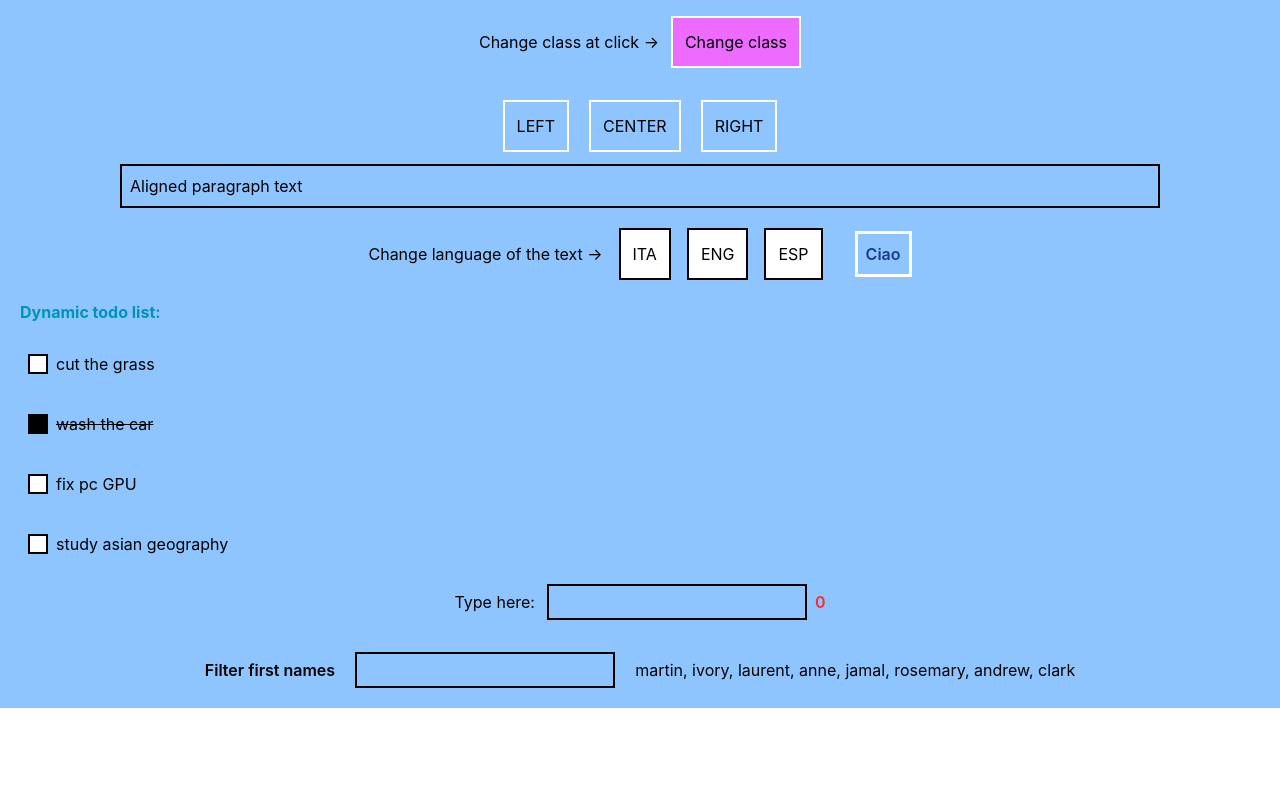
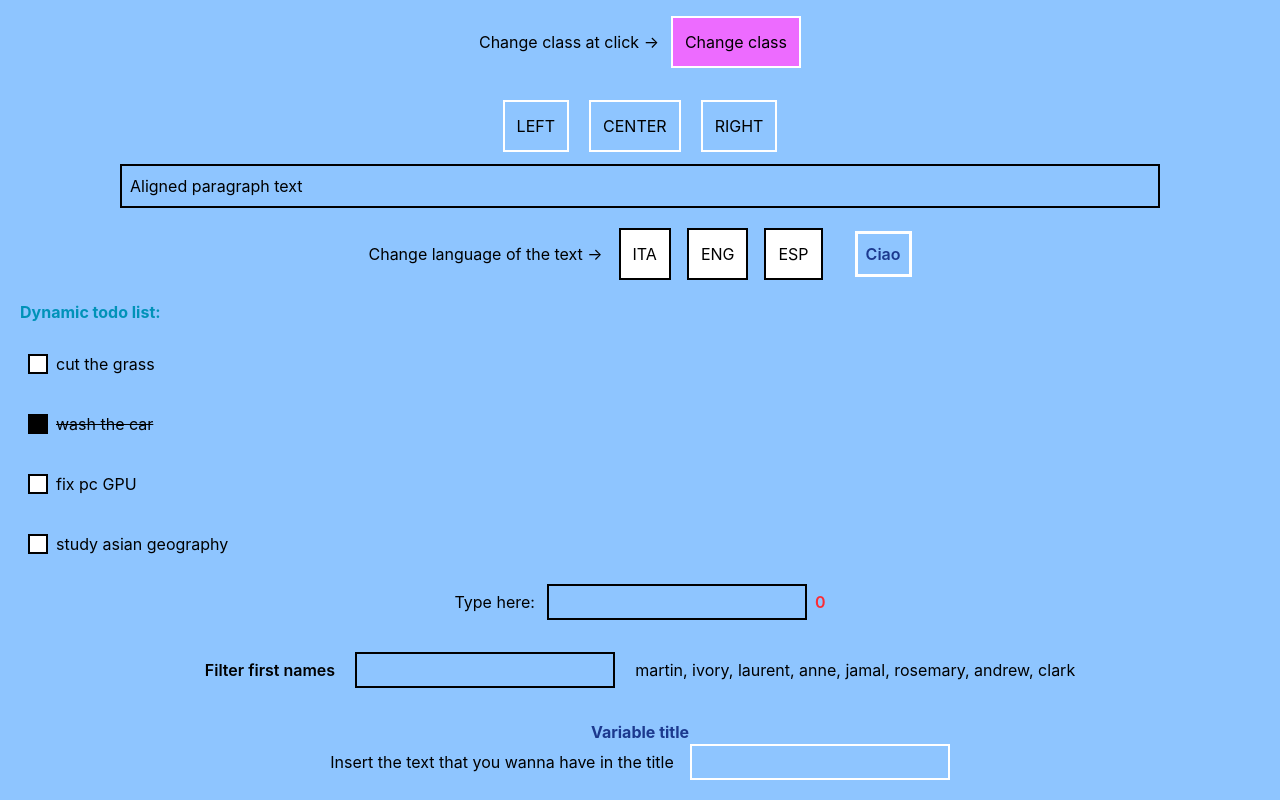
Before and after one commit to gianlucadecampo/react-binding, a React (Vite) app: page / in a window 1280 px wide. Shown: the part 226-1026 px from the top of the page. Before the commit the page ends 934 px from the top, so only its background shows below. Built offline with nearby package versions, Linux system fonts and the light colour scheme.

Commit message:
change title component

```diff
--- a/src/components/layout/Main.jsx
+++ b/src/components/layout/Main.jsx
@@ -5,6 +5,7 @@ import Welcome from '../ui/Welcome'
 import Todo from '../ui/Todo'
 import CharCounter from '../ui/CharCounter'
 import NameFilter from '../ui/NameFilter'
+import ChangeTitle from '../ui/ChangeTitle'
 
 export default function Main() {
   return (
@@ -17,6 +18,7 @@ export default function Main() {
       <Todo />
       <CharCounter />
       <NameFilter />
+      <ChangeTitle />
     </section>
   )
 }
--- /dev/null
+++ b/src/components/ui/ChangeTitle.jsx
@@ -0,0 +1,14 @@
+import { useState } from "react"
+
+export default function ChangeTitle() {
+    const [change, setChange] = useState('Variable title')
+    return (
+        <div className="mt-8">
+            <h1 className="font-bold text-blue-900 text-center">{change}</h1>
+            <section className="flex justify-center place-items-center">
+                <p>Insert the text that you wanna have in the title</p>
+                <input type="text" className="border-2 ml-4 border-white p-1" onChange={(e) => { setChange(e.target.value) }} />
+            </section>
+        </div>
+    )
+}
```
